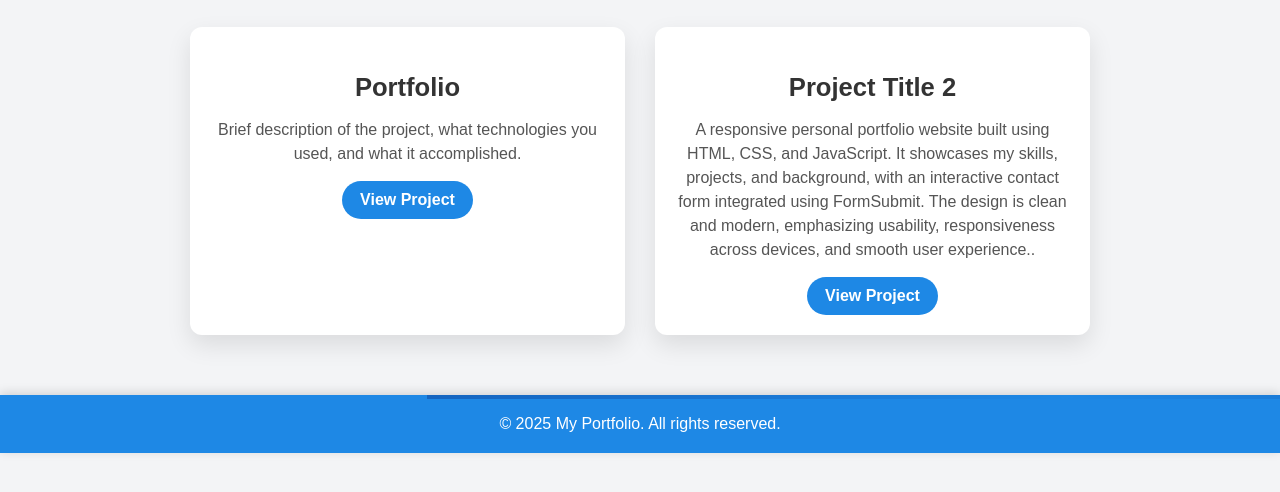
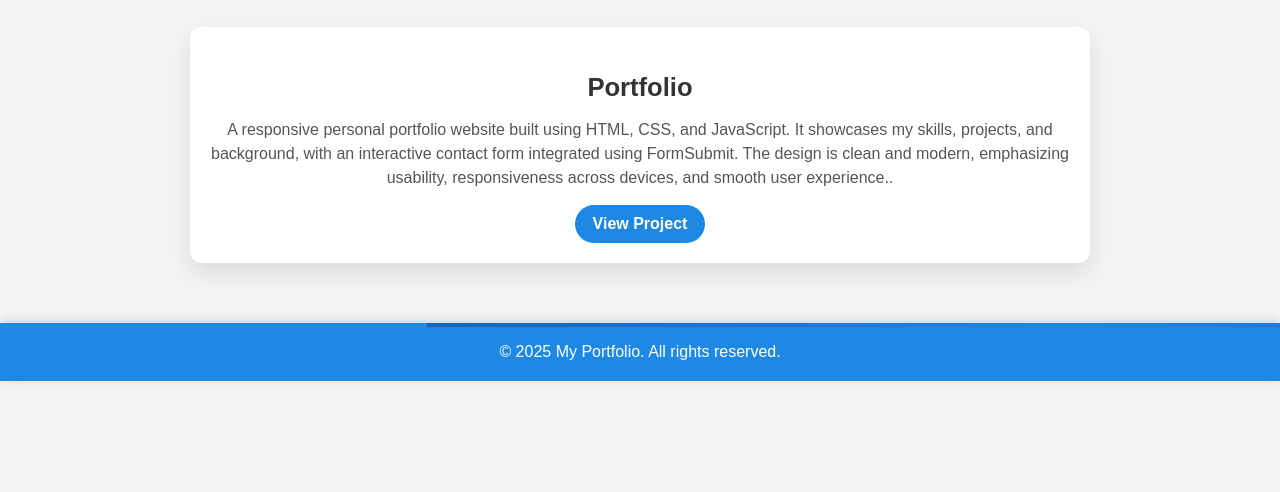
Before and after one commit to Harshavardhan3011/my-potfolio, a plain HTML site: page projects.html in a window 1280 px wide. Shown: the part 174-666 px from the top of the page. Drawn offline with Linux system fonts and the light colour scheme.

Commit message:
Update projects.html

```diff
--- a/projects.html
+++ b/projects.html
@@ -25,15 +25,10 @@
     <div class="project-list">
       <article class="project-item">
         <h3>Portfolio</h3>
-        <p>Brief description of the project, what technologies you used, and what it accomplished.</p>
+        <p>A responsive personal portfolio website built using HTML, CSS, and JavaScript. It showcases my skills, projects, and background, with an interactive contact form integrated using FormSubmit. The design is clean and modern, emphasizing usability, responsiveness across devices, and smooth user experience..</p>
         <a href="https://harshavardhan3011.github.io/my-potfolio/" target="_blank">View Project</a>
       </article>
 
-      <article class="project-item">
-        <h3>Project Title 2</h3>
-        <p>A responsive personal portfolio website built using HTML, CSS, and JavaScript. It showcases my skills, projects, and background, with an interactive contact form integrated using FormSubmit. The design is clean and modern, emphasizing usability, responsiveness across devices, and smooth user experience..</p>
-        <a href="#" target="_blank">View Project</a>
-      </article>
 
       <!-- Add more projects as needed -->
     </div>
```
